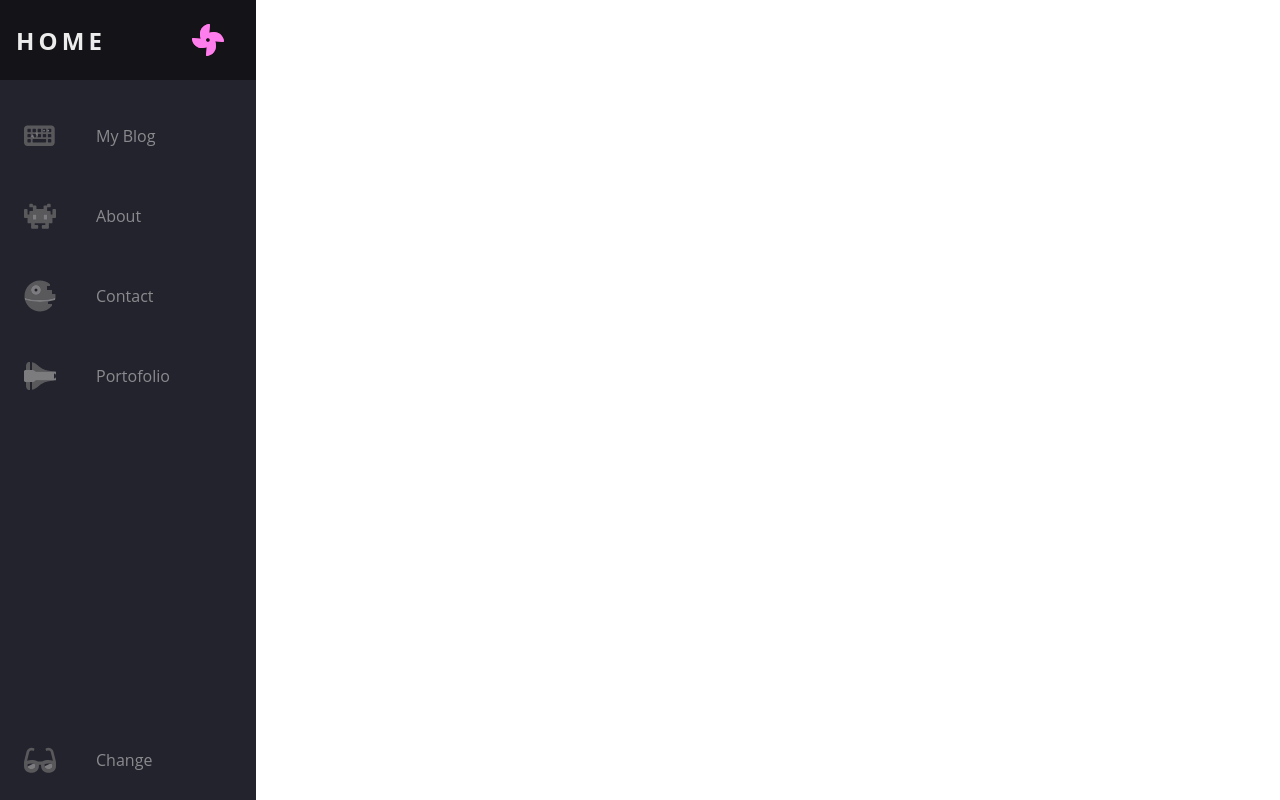
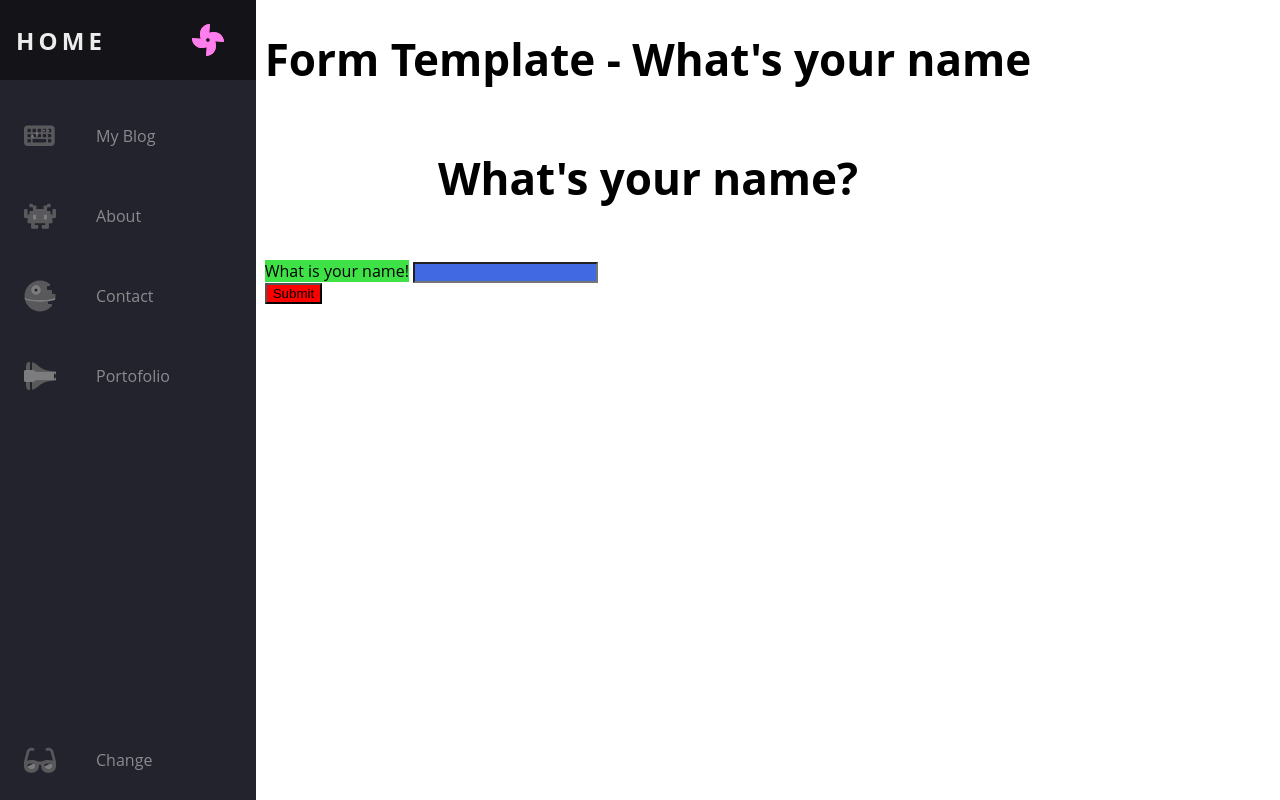
Before and after one commit to Pana-Florin-Ionut/blog_v2, a Flask app: page /forms in a window 1280 px wide. Run offline with Flask 2, Linux system fonts and the light colour scheme.

Commit message:
sunday-working

```diff
--- a/app.py
+++ b/app.py
@@ -4,6 +4,13 @@ from wtforms import StringField, SubmitField
 from wtforms.validators import DataRequired
 
 app = Flask(__name__)
+
+app.config["SECRET_KEY"] = "mysupersecretkey"
+
+# create a form class
+class NameForm(FlaskForm):
+    name = StringField("What is your name!", validators=[DataRequired()])
+    submit = SubmitField("Submit")
 
 
 # @app.route("/")
@@ -16,9 +23,15 @@ def first_page():
     return render_template("firstpage.html")
 
 
-@app.route("/forms")
+@app.route("/forms", methods=["GET", "POST"])
 def forms():
-    return render_template("form_template.html")
+    name = None
+    form = NameForm()
+    # Validate form
+    if form.validate_on_submit():
+        name = form.name.data
+        form.name.data = ""
+    return render_template("form_template.html", name=name, form=form)
 
 
 @app.errorhandler(404)
--- a/static/style.css
+++ b/static/style.css
@@ -9,6 +9,9 @@
 }
 
 body {
+  /* width: min(100%, 1900px); */
+  margin-inline: auto;
+
   color: black;
   background-color: white;
   margin: 0;
@@ -17,6 +20,8 @@ body {
 
 main {
   display: flex;
+  padding-left: 1rem;
+
   justify-content: center;
   align-items: center;
 }
@@ -191,6 +196,18 @@ body::-webkit-scrollbar-thumb {
   align-content: center;
 }
 
+.form_label {
+  background-color: rgb(62, 226, 70);
+}
+
+.form_control {
+  background-color: royalblue;
+}
+
+.btn_submit {
+  background-color: red;
+}
+
 /* Small screens */
 @media only screen and (max-width: 600px) {
   .navbar {
--- a/templates/form_template.html
+++ b/templates/form_template.html
@@ -1,6 +1,46 @@
-{% extends "sidebar.html" %}
+{% include "sidebar.html" %}
 
 {% block content %}
-    <h1>Form Template</h1>
+
+
+<main>
+
+
+    <br>
+    <div class="header">
+        <h1>Form Template - What's your name</h1>
+        <div>
+            {% if name %}
+            <h1>Hello {{ name }}!!</h1>
+        {% else %}
+            <h1>What's your name?</h1>
+            <br>
+            <form method="POST">
+                {{ form.hidden_tag() }}
+
+                {{ form.name.label(class="form_label") }}
+
+                {{ form.name(class="form_control") }}
+                <br>
+                {{ form.submit(class="btn_submit") }}
+            </form>
+
+        {% endif %}
+
+        </div>
+
+        <!-- <div>
+            <input type="text" name="Enter your name" id="">
+            <input type="button" value="Click me">
+
+
+        </div> -->
+
+    </div>
+
+
+
+</main>
+
 
 {% endblock %}
--- a/templates/sidebar.html
+++ b/templates/sidebar.html
@@ -41,7 +41,7 @@
         </li>
 
         <li class="nav-item">
-          <a href="#" class="nav-link">
+          <a href="{{ url_for('forms') }}" class="nav-link">
             <svg
               aria-hidden="true"
               focusable="false"
```
